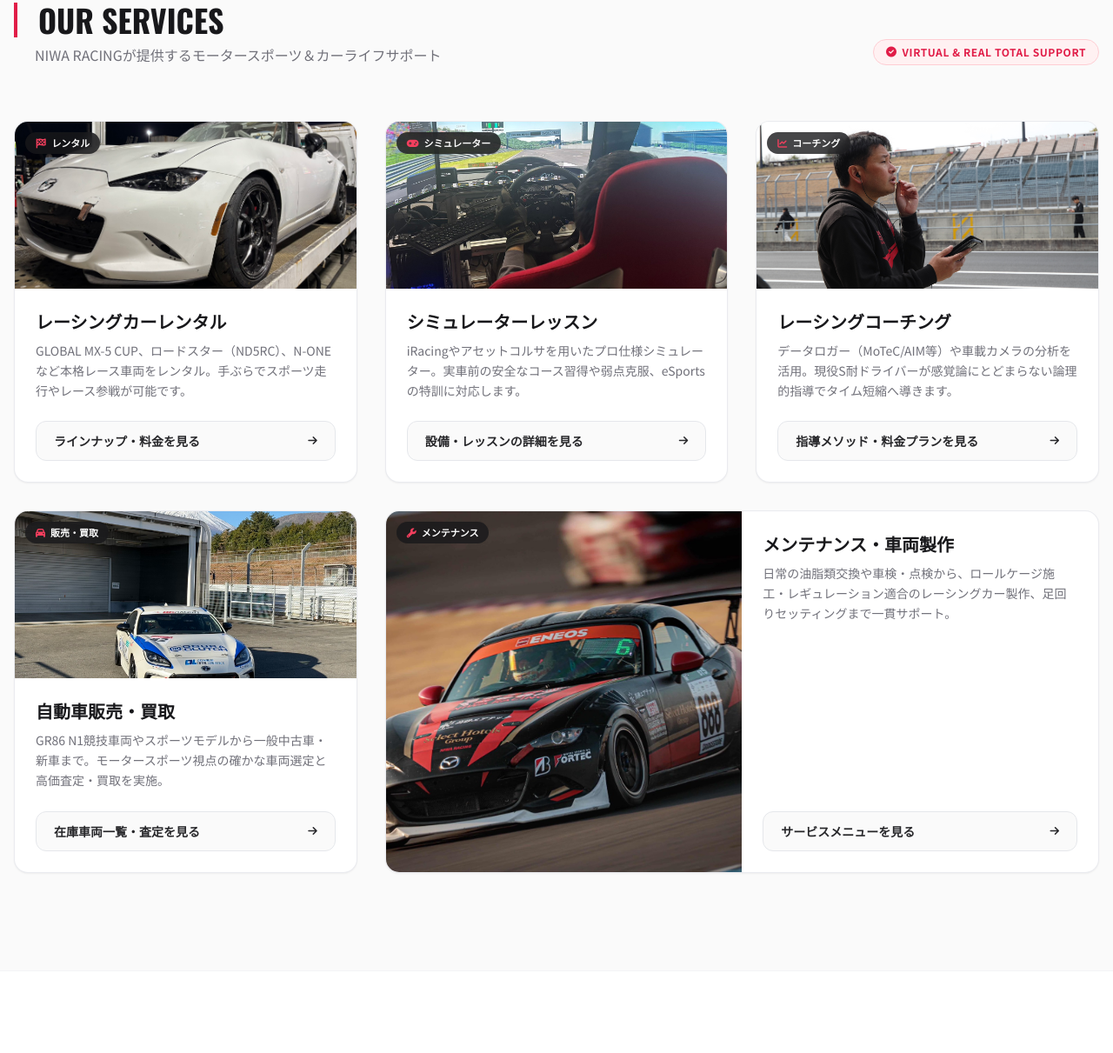
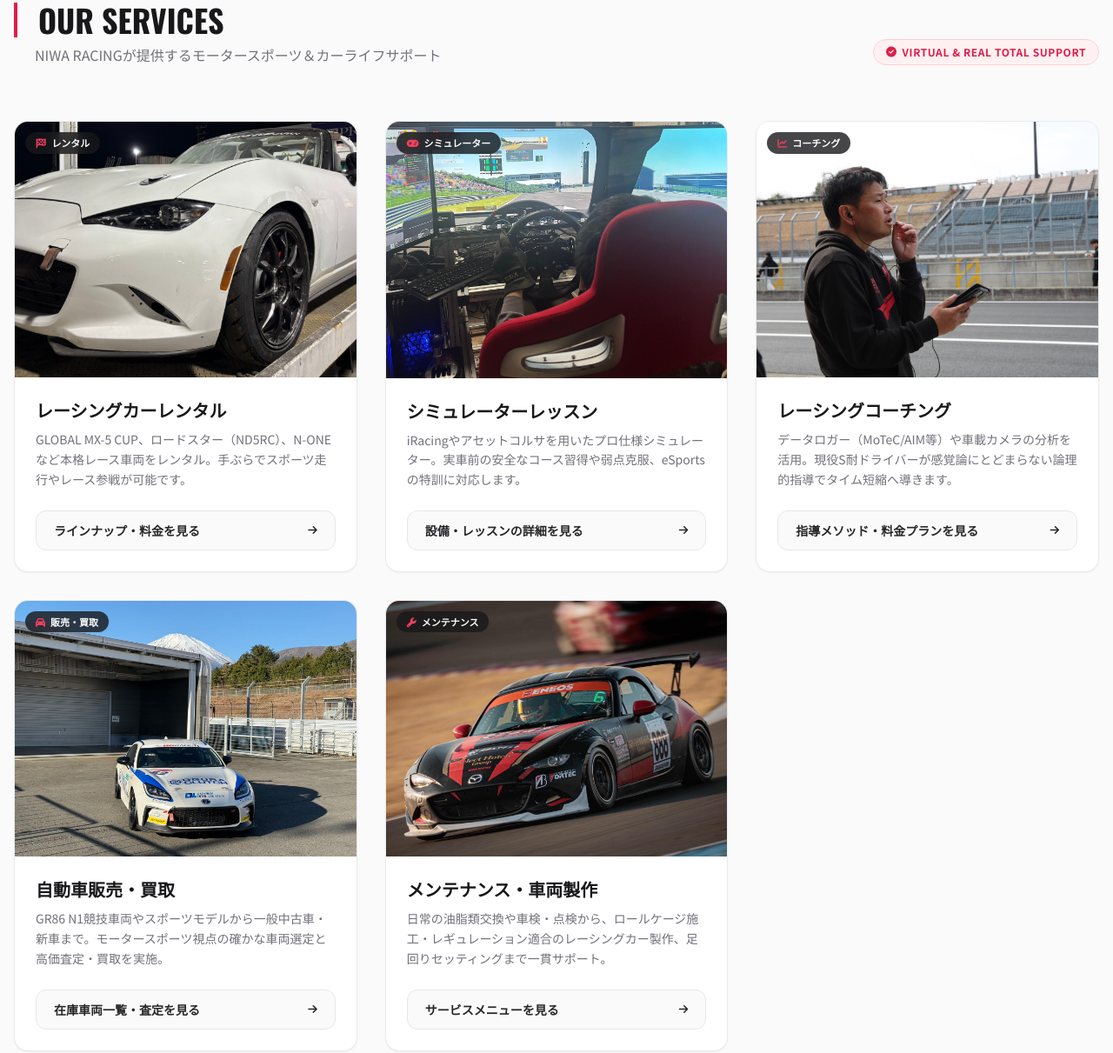
Before and after one commit to niwaracing/teamhomepage, a plain HTML site: page index.html in a window 1280 px wide. Shown: the part 1463-2674 px from the top of the page at 87% size. Drawn offline with nearby package versions, Linux system fonts and the light colour scheme.

Commit message:
fix: expand service card images to 4:3 aspect ratio to prevent vertical cropping

```diff
--- a/index.html
+++ b/index.html
@@ -200,9 +200,9 @@
             <div class="grid grid-cols-1 md:grid-cols-2 lg:grid-cols-3 gap-8">
                 <!-- 1. レーシングカーレンタル -->
                 <div class="bg-white rounded-2xl border border-gray-200/80 overflow-hidden card-hover transition duration-300 shadow-sm flex flex-col group">
-                    <div class="relative h-48 overflow-hidden bg-zinc-100">
-                        <img src="./images/mx5.jpg" alt="レーシングカーレンタル" class="w-full h-full object-cover group-hover:scale-105 transition duration-500">
-                        <div class="absolute top-3 left-3 bg-zinc-900/80 backdrop-blur text-white text-[11px] font-bold px-3 py-1 rounded-full">
+                    <div class="relative aspect-[4/3] w-full overflow-hidden bg-zinc-100">
+                        <img src="./images/mx5.jpg" alt="レーシングカーレンタル" class="w-full h-full object-cover object-center group-hover:scale-105 transition duration-500">
+                        <div class="absolute top-3 left-3 bg-zinc-900/80 backdrop-blur text-white text-[11px] font-bold px-3 py-1 rounded-full shadow-sm">
                             <i class="fas fa-flag-checkered text-rose-500 mr-1.5"></i>レンタル
                         </div>
                     </div>
@@ -220,9 +220,9 @@
 
                 <!-- 2. レーシングシミュレーターレッスン -->
                 <div class="bg-white rounded-2xl border border-gray-200/80 overflow-hidden card-hover transition duration-300 shadow-sm flex flex-col group">
-                    <div class="relative h-48 overflow-hidden bg-zinc-100">
-                        <img src="./images/sim.jpg" alt="レーシングシミュレーターレッスン" class="w-full h-full object-cover group-hover:scale-105 transition duration-500">
-                        <div class="absolute top-3 left-3 bg-zinc-900/80 backdrop-blur text-white text-[11px] font-bold px-3 py-1 rounded-full">
+                    <div class="relative aspect-[4/3] w-full overflow-hidden bg-zinc-100">
+                        <img src="./images/sim.jpg" alt="レーシングシミュレーターレッスン" class="w-full h-full object-cover object-center group-hover:scale-105 transition duration-500">
+                        <div class="absolute top-3 left-3 bg-zinc-900/80 backdrop-blur text-white text-[11px] font-bold px-3 py-1 rounded-full shadow-sm">
                             <i class="fas fa-gamepad text-rose-500 mr-1.5"></i>シミュレーター
                         </div>
                     </div>
@@ -240,9 +240,9 @@
 
                 <!-- 3. レーシングコーチング -->
                 <div class="bg-white rounded-2xl border border-gray-200/80 overflow-hidden card-hover transition duration-300 shadow-sm flex flex-col group">
-                    <div class="relative h-48 overflow-hidden bg-zinc-100">
-                        <img src="./images/coaching1.jpg" alt="レーシングコーチング" class="w-full h-full object-cover group-hover:scale-105 transition duration-500">
-                        <div class="absolute top-3 left-3 bg-zinc-900/80 backdrop-blur text-white text-[11px] font-bold px-3 py-1 rounded-full">
+                    <div class="relative aspect-[4/3] w-full overflow-hidden bg-zinc-100">
+                        <img src="./images/coaching1.jpg" alt="レーシングコーチング" class="w-full h-full object-cover object-center group-hover:scale-105 transition duration-500">
+                        <div class="absolute top-3 left-3 bg-zinc-900/80 backdrop-blur text-white text-[11px] font-bold px-3 py-1 rounded-full shadow-sm">
                             <i class="fas fa-chart-line text-rose-500 mr-1.5"></i>コーチング
                         </div>
                     </div>
@@ -260,9 +260,9 @@
 
                 <!-- 4. 自動車販売・買取 -->
                 <div class="bg-white rounded-2xl border border-gray-200/80 overflow-hidden card-hover transition duration-300 shadow-sm flex flex-col group">
-                    <div class="relative h-48 overflow-hidden bg-zinc-100">
-                        <img src="./images/GR86cup.jpg" alt="自動車販売・買取" class="w-full h-full object-cover group-hover:scale-105 transition duration-500">
-                        <div class="absolute top-3 left-3 bg-zinc-900/80 backdrop-blur text-white text-[11px] font-bold px-3 py-1 rounded-full">
+                    <div class="relative aspect-[4/3] w-full overflow-hidden bg-zinc-100">
+                        <img src="./images/GR86cup.jpg" alt="自動車販売・買取" class="w-full h-full object-cover object-center group-hover:scale-105 transition duration-500">
+                        <div class="absolute top-3 left-3 bg-zinc-900/80 backdrop-blur text-white text-[11px] font-bold px-3 py-1 rounded-full shadow-sm">
                             <i class="fas fa-car text-rose-500 mr-1.5"></i>販売・買取
                         </div>
                     </div>
@@ -279,26 +279,22 @@
                 </div>
 
                 <!-- 5. メンテナンス・車両製作 -->
-                <div class="bg-white rounded-2xl border border-gray-200/80 overflow-hidden card-hover transition duration-300 shadow-sm flex flex-col group md:col-span-2 lg:col-span-2">
-                    <div class="grid md:grid-cols-2 h-full">
-                        <div class="relative h-48 md:h-full min-h-[190px] overflow-hidden bg-zinc-100">
-                            <img src="./images/car-main.jpg" alt="メンテナンス・車両製作" class="w-full h-full object-cover group-hover:scale-105 transition duration-500">
-                            <div class="absolute top-3 left-3 bg-zinc-900/80 backdrop-blur text-white text-[11px] font-bold px-3 py-1 rounded-full">
+                <div class="bg-white rounded-2xl border border-gray-200/80 overflow-hidden card-hover transition duration-300 shadow-sm flex flex-col group">
+                    <div class="relative aspect-[4/3] w-full overflow-hidden bg-zinc-100">
+                        <img src="./images/car-main.jpg" alt="メンテナンス・車両製作" class="w-full h-full object-cover object-center group-hover:scale-105 transition duration-500">
+                        <div class="absolute top-3 left-3 bg-zinc-900/80 backdrop-blur text-white text-[11px] font-bold px-3 py-1 rounded-full shadow-sm">
                             <i class="fas fa-wrench text-rose-500 mr-1.5"></i>メンテナンス
                         </div>
                     </div>
-                        <div class="p-6 flex flex-col justify-between">
-                            <div>
+                    <div class="p-6 flex-grow flex flex-col">
                         <h3 class="text-xl font-bold text-zinc-900 mb-2 group-hover:text-rose-600 transition">メンテナンス・車両製作</h3>
-                                <p class="text-zinc-500 text-sm leading-relaxed mb-6">
+                        <p class="text-zinc-500 text-sm leading-relaxed mb-6 flex-grow">
                             日常の油脂類交換や車検・点検から、ロールケージ施工・レギュレーション適合のレーシングカー製作、足回りセッティングまで一貫サポート。
                         </p>
-                            </div>
                         <a href="maintenance.html" class="inline-flex items-center justify-between w-full px-5 py-3 rounded-xl bg-zinc-50 hover:bg-rose-600 text-zinc-800 hover:text-white font-bold text-sm transition group/btn border border-gray-200 hover:border-rose-600">
                             <span>サービスメニューを見る</span>
                             <i class="fas fa-arrow-right text-xs group-hover/btn:translate-x-1 transition-transform"></i>
                         </a>
-                        </div>
                     </div>
                 </div>
             </div>
```
Lines whose indentation alone changed are shown as unchanged.
